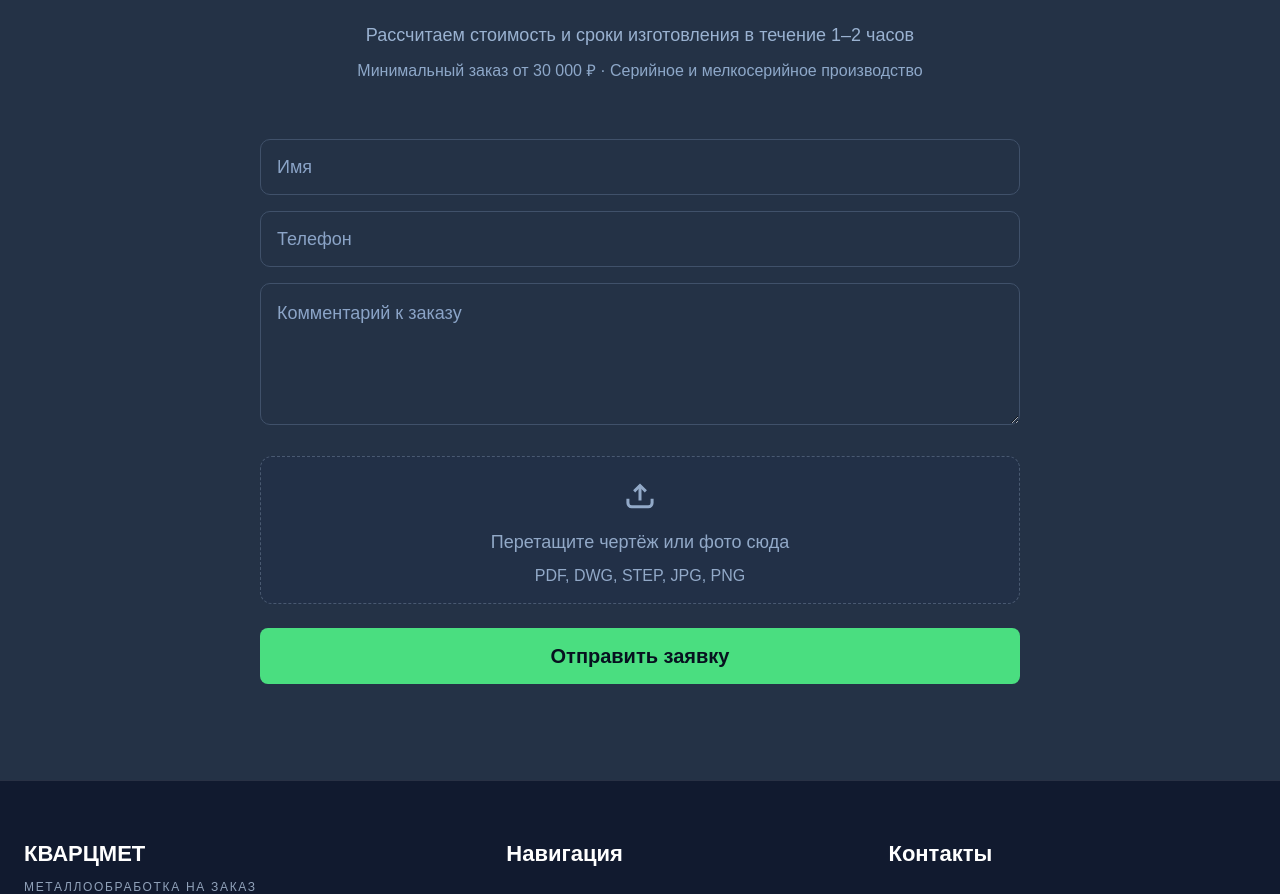
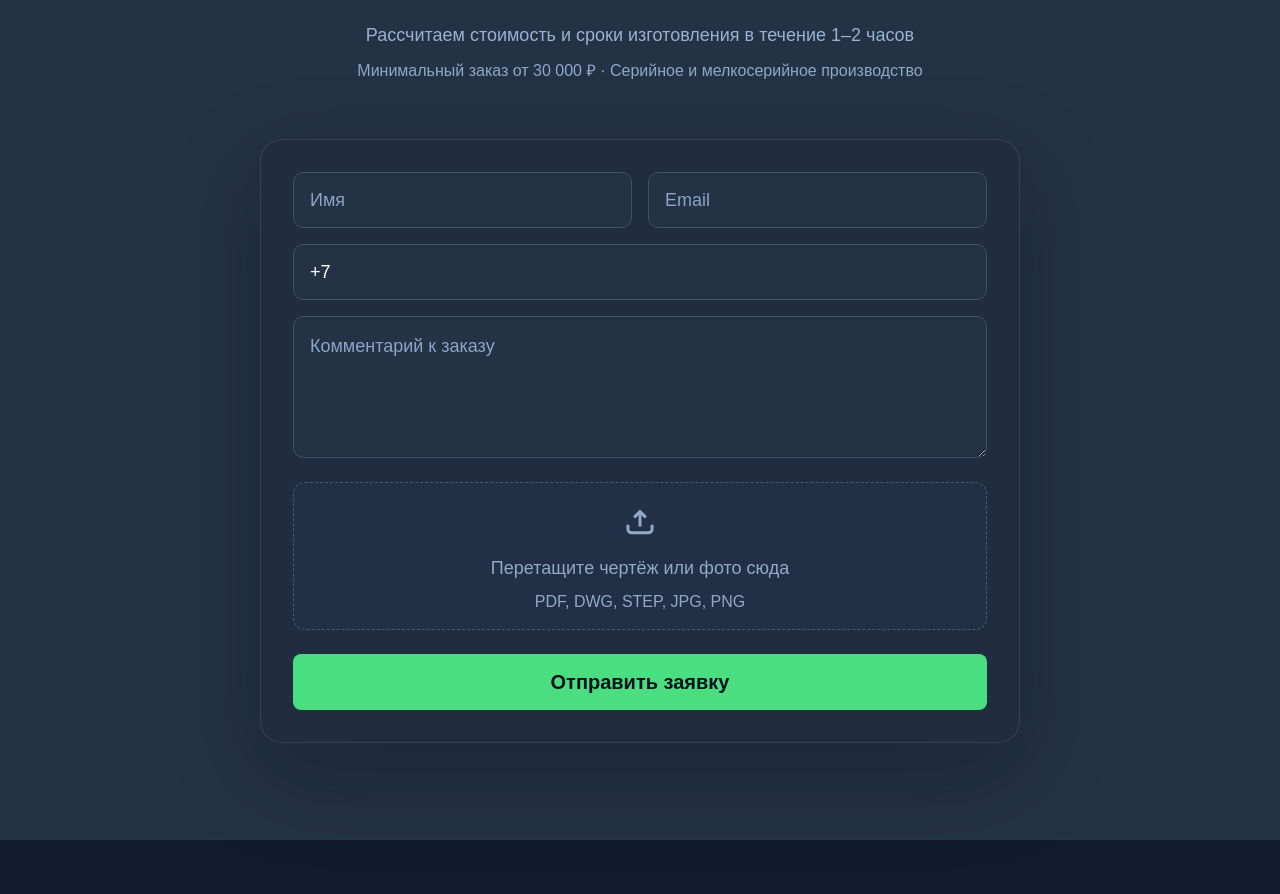
Before and after one commit to SnamikMT/kvarcmet, a Next.js app: page / in a window 1280 px wide. Shown: the part 4900-5794 px from the top of the page. Built offline with nearby package versions, Linux system fonts and the light colour scheme.

Commit message:
Improve SEO animations and contact form

```diff
--- a/app/components/AdvantagesSection.tsx
+++ b/app/components/AdvantagesSection.tsx
@@ -61,7 +61,7 @@ export default function AdvantagesSection() {
 
         <div className="mt-16 grid gap-10 lg:grid-cols-5 md:grid-cols-3 sm:grid-cols-2">
           {advantages.map(([title, description, Icon]) => (
-            <article key={title} className="text-center">
+            <article key={title} className="text-center transition duration-300 hover:-translate-y-1">
               <div className="mx-auto flex h-16 w-16 items-center justify-center rounded-full bg-[#123238] text-[#4ADE80]">
                 <Icon />
               </div>
--- a/app/components/AudienceSection.tsx
+++ b/app/components/AudienceSection.tsx
@@ -78,7 +78,7 @@ export default function AudienceSection() {
           {audienceCards.map(({ title, description, icon: Icon }) => (
             <article
               key={title}
-              className="rounded-[12px] border border-[#3A4960] bg-[#202C3F] px-8 py-8 text-center shadow-[0_0_0_1px_rgba(255,255,255,0.01)]"
+              className="rounded-[12px] border border-[#3A4960] bg-[#202C3F] px-8 py-8 text-center shadow-[0_0_0_1px_rgba(255,255,255,0.01)] transition duration-300 hover:-translate-y-1 hover:border-[#4ADE80]/40 hover:shadow-[0_20px_40px_rgba(0,0,0,0.18)]"
             >
               <div className="flex justify-center text-[#4ADE80]">
                 <Icon />
--- a/app/components/ContactSection.tsx
+++ b/app/components/ContactSection.tsx
@@ -1,3 +1,7 @@
+"use client";
+
+import { useMemo, useState } from "react";
+
 function UploadIcon() {
   return (
     <svg aria-hidden="true" viewBox="0 0 24 24" className="h-10 w-10" fill="none" stroke="currentColor" strokeWidth="1.8">
@@ -8,7 +12,28 @@ function UploadIcon() {
   );
 }
 
+function formatPhone(value: string) {
+  const digits = value.replace(/\D/g, "").slice(0, 11);
+  const normalized = digits.startsWith("8") ? `7${digits.slice(1)}` : digits;
+  const base = normalized.startsWith("7") ? normalized : `7${normalized}`;
+  const trimmed = base.slice(0, 11);
+
+  let result = "+7";
+  if (trimmed.length > 1) result += ` (${trimmed.slice(1, 4)}`;
+  if (trimmed.length >= 4) result += ")";
+  if (trimmed.length > 4) result += ` ${trimmed.slice(4, 7)}`;
+  if (trimmed.length > 7) result += `-${trimmed.slice(7, 9)}`;
+  if (trimmed.length > 9) result += `-${trimmed.slice(9, 11)}`;
+  return result;
+}
+
 export default function ContactSection() {
+  const [phone, setPhone] = useState("+7");
+  const [fileName, setFileName] = useState("");
+  const [status, setStatus] = useState<"idle" | "success">("idle");
+
+  const supportedFormats = useMemo(() => "PDF, DWG, STEP, JPG, PNG", []);
+
   return (
     <section id="contacts" className="bg-[#243246] py-24 text-white">
       <div className="mx-auto max-w-[1340px] px-6">
@@ -24,38 +49,72 @@ export default function ContactSection() {
           </p>
         </div>
 
-        <form className="mx-auto mt-14 max-w-[760px]">
-          <div className="space-y-4">
+        <form
+          className="mx-auto mt-14 max-w-[760px] rounded-[22px] border border-white/10 bg-[#202C3F]/80 p-6 shadow-[0_30px_90px_rgba(5,10,20,0.28)] backdrop-blur-sm sm:p-8"
+          onSubmit={(event) => {
+            event.preventDefault();
+            setStatus("success");
+          }}
+        >
+          <div className="grid gap-4 sm:grid-cols-2">
             <input
               type="text"
+              name="name"
               placeholder="Имя"
-              className="h-14 w-full rounded-[10px] border border-[#40516A] bg-transparent px-4 text-[18px] text-white outline-none placeholder:text-[#8BA4C7] focus:border-[#4ADE80]"
+              required
+              className="h-14 rounded-[10px] border border-[#40516A] bg-[#243246] px-4 text-[18px] text-white outline-none transition focus:border-[#4ADE80] focus:shadow-[0_0_0_4px_rgba(74,222,128,0.12)] placeholder:text-[#8BA4C7]"
             />
             <input
-              type="tel"
-              placeholder="Телефон"
-              className="h-14 w-full rounded-[10px] border border-[#40516A] bg-transparent px-4 text-[18px] text-white outline-none placeholder:text-[#8BA4C7] focus:border-[#4ADE80]"
-            />
-            <textarea
-              placeholder="Комментарий к заказу"
-              rows={4}
-              className="w-full rounded-[10px] border border-[#40516A] bg-transparent px-4 py-4 text-[18px] text-white outline-none placeholder:text-[#8BA4C7] focus:border-[#4ADE80]"
+              type="email"
+              name="email"
+              placeholder="Email"
+              required
+              className="h-14 rounded-[10px] border border-[#40516A] bg-[#243246] px-4 text-[18px] text-white outline-none transition focus:border-[#4ADE80] focus:shadow-[0_0_0_4px_rgba(74,222,128,0.12)] placeholder:text-[#8BA4C7]"
             />
           </div>
 
-          <label className="mt-6 flex min-h-[148px] cursor-pointer flex-col items-center justify-center rounded-[12px] border border-dashed border-[#495971] bg-[#223047] text-center text-[#92A9C8]">
-            <input type="file" className="sr-only" />
+          <div className="mt-4 grid gap-4">
+            <input
+              type="tel"
+              name="phone"
+              placeholder="Телефон"
+              required
+              inputMode="tel"
+              value={phone}
+              onChange={(event) => setPhone(formatPhone(event.target.value))}
+              className="h-14 rounded-[10px] border border-[#40516A] bg-[#243246] px-4 text-[18px] text-white outline-none transition focus:border-[#4ADE80] focus:shadow-[0_0_0_4px_rgba(74,222,128,0.12)] placeholder:text-[#8BA4C7]"
+            />
+            <textarea
+              name="comment"
+              placeholder="Комментарий к заказу"
+              rows={4}
+              className="rounded-[10px] border border-[#40516A] bg-[#243246] px-4 py-4 text-[18px] text-white outline-none transition focus:border-[#4ADE80] focus:shadow-[0_0_0_4px_rgba(74,222,128,0.12)] placeholder:text-[#8BA4C7]"
+            />
+          </div>
+
+          <label className="mt-6 flex min-h-[148px] cursor-pointer flex-col items-center justify-center rounded-[12px] border border-dashed border-[#495971] bg-[#223047] text-center text-[#92A9C8] transition hover:border-[#4ADE80] hover:bg-[#26354D]">
+            <input
+              type="file"
+              className="sr-only"
+              onChange={(event) => setFileName(event.target.files?.[0]?.name ?? "")}
+            />
             <UploadIcon />
             <p className="mt-4 text-[18px]">Перетащите чертёж или фото сюда</p>
-            <p className="mt-2 text-[16px]">PDF, DWG, STEP, JPG, PNG</p>
+            <p className="mt-2 text-[16px]">{fileName || supportedFormats}</p>
           </label>
 
           <button
             type="submit"
-            className="mt-6 inline-flex h-14 w-full items-center justify-center rounded-[8px] bg-[#4ADE80] text-[20px] font-semibold text-[#07111F] transition hover:brightness-110"
+            className="mt-6 inline-flex h-14 w-full items-center justify-center rounded-[8px] bg-[#4ADE80] text-[20px] font-semibold text-[#07111F] transition duration-300 hover:-translate-y-0.5 hover:brightness-110 hover:shadow-[0_16px_36px_rgba(74,222,128,0.24)]"
           >
             Отправить заявку
           </button>
+
+          {status === "success" && (
+            <p className="mt-4 text-center text-[16px] text-[#9CE7B7]">
+              Заявка готова к отправке — можно подключить backend или интеграцию с CRM.
+            </p>
+          )}
         </form>
       </div>
     </section>
--- a/app/components/EquipmentSection.tsx
+++ b/app/components/EquipmentSection.tsx
@@ -25,7 +25,7 @@ export default function EquipmentSection() {
           {equipmentCards.map(([title, description]) => (
             <article
               key={title}
-              className="rounded-[12px] border border-white/12 bg-[#233146]/78 px-6 py-6 backdrop-blur-[2px]"
+              className="rounded-[12px] border border-white/12 bg-[#233146]/78 px-6 py-6 backdrop-blur-[2px] transition duration-300 hover:-translate-y-1 hover:border-[#4ADE80]/35 hover:shadow-[0_18px_36px_rgba(0,0,0,0.16)]"
             >
               <h3 className="text-[18px] font-extrabold text-white">{title}</h3>
               <p className="mt-3 text-[15px] leading-7 text-[#99AFCD]">{description}</p>
--- a/app/components/Footer.tsx
+++ b/app/components/Footer.tsx
@@ -49,7 +49,7 @@ export default function Footer() {
           <h3 className="text-[22px] font-extrabold text-white">Навигация</h3>
           <nav className="mt-5 space-y-3 text-[18px] text-[#97B0D1]">
             {navigation.map((item) => (
-              <Link key={item.href} href={item.href} className="block transition hover:text-white">
+              <Link key={item.href} href={item.href} className="block transition duration-300 hover:translate-x-1 hover:text-white">
                 {item.label}
               </Link>
             ))}
@@ -59,11 +59,11 @@ export default function Footer() {
         <div>
           <h3 className="text-[22px] font-extrabold text-white">Контакты</h3>
           <div className="mt-5 space-y-4 text-[18px] text-[#97B0D1]">
-            <a href="tel:+74951234567" className="flex items-center gap-3 transition hover:text-white">
+            <a href="tel:+74951234567" className="flex items-center gap-3 transition duration-300 hover:translate-x-1 hover:text-white">
               <PhoneIcon />
               +7 (495) 123-45-67
             </a>
-            <a href="mailto:info@kvartsmet.ru" className="flex items-center gap-3 transition hover:text-white">
+            <a href="mailto:info@kvartsmet.ru" className="flex items-center gap-3 transition duration-300 hover:translate-x-1 hover:text-white">
               <MailIcon />
               info@kvartsmet.ru
             </a>
--- a/app/components/Header.tsx
+++ b/app/components/Header.tsx
@@ -28,7 +28,7 @@ export default function Header() {
 
         <nav className="hidden items-center gap-10 text-[15px] font-semibold text-slate-400 lg:flex">
           {navigation.map((item) => (
-            <Link key={item.href} href={item.href} className="transition hover:text-white">
+            <Link key={item.href} href={item.href} className="transition duration-300 hover:-translate-y-0.5 hover:text-white">
               {item.label}
             </Link>
           ))}
@@ -44,7 +44,7 @@ export default function Header() {
           </a>
           <a
             href="#contacts"
-            className="inline-flex h-10 items-center rounded-[8px] bg-[#4ADE80] px-5 text-[15px] font-semibold text-[#07111F] transition hover:brightness-110"
+            className="inline-flex h-10 items-center rounded-[8px] bg-[#4ADE80] px-5 text-[15px] font-semibold text-[#07111F] transition duration-300 hover:-translate-y-0.5 hover:brightness-110 hover:shadow-[0_12px_28px_rgba(74,222,128,0.26)]"
           >
             Отправить чертёж
           </a>
--- a/app/components/Hero.tsx
+++ b/app/components/Hero.tsx
@@ -50,14 +50,14 @@ export default function Hero() {
           <div className="mt-10 flex flex-col gap-4 sm:flex-row">
             <a
               href="#contacts"
-              className="inline-flex h-14 items-center justify-center gap-3 rounded-[8px] bg-[#4ADE80] px-8 text-[18px] font-semibold text-[#07111F] transition hover:brightness-110"
+              className="inline-flex h-14 items-center justify-center gap-3 rounded-[8px] bg-[#4ADE80] px-8 text-[18px] font-semibold text-[#07111F] transition duration-300 hover:-translate-y-0.5 hover:brightness-110 hover:shadow-[0_20px_44px_rgba(74,222,128,0.22)]"
             >
               <DocumentIcon />
               Отправить чертёж
             </a>
             <a
               href="#gallery"
-              className="inline-flex h-14 items-center justify-center gap-3 rounded-[8px] border border-[#33425D] bg-transparent px-8 text-[18px] font-semibold text-white transition hover:border-[#4C5D7F] hover:bg-white/[0.03]"
+              className="inline-flex h-14 items-center justify-center gap-3 rounded-[8px] border border-[#33425D] bg-transparent px-8 text-[18px] font-semibold text-white transition duration-300 hover:-translate-y-0.5 hover:border-[#4C5D7F] hover:bg-white/[0.03]"
             >
               Показать деталь
               <ArrowIcon />
--- a/app/components/ServicesSection.tsx
+++ b/app/components/ServicesSection.tsx
@@ -90,7 +90,7 @@ export default function ServicesSection() {
 
         <div className="mt-14 grid gap-6 lg:grid-cols-3">
           {serviceCards.map(({ title, description, badge, icon: Icon }) => (
-            <article key={title} className="rounded-[12px] border border-[#394860] bg-[#202C3F] px-6 py-6">
+            <article key={title} className="rounded-[12px] border border-[#394860] bg-[#202C3F] px-6 py-6 transition duration-300 hover:-translate-y-1 hover:border-[#4ADE80]/40 hover:shadow-[0_20px_40px_rgba(0,0,0,0.18)]">
               <div className="text-[#4ADE80]">
                 <Icon />
               </div>
@@ -102,14 +102,14 @@ export default function ServicesSection() {
             </article>
           ))}
 
-          <article className="flex min-h-[220px] flex-col items-center justify-center rounded-[12px] border border-[#226D4E] bg-[#122533] px-8 py-8 text-center">
+          <article className="flex min-h-[220px] flex-col items-center justify-center rounded-[12px] border border-[#226D4E] bg-[#122533] px-8 py-8 text-center transition duration-300 hover:-translate-y-1 hover:shadow-[0_22px_42px_rgba(0,0,0,0.22)]">
             <h3 className="text-[20px] font-extrabold text-white">Нужна нестандартная обработка?</h3>
             <p className="mt-4 max-w-[280px] text-[16px] leading-7 text-[#94A9C8]">
               Отправьте чертёж — рассчитаем стоимость бесплатно
             </p>
             <a
               href="#contacts"
-              className="mt-8 inline-flex h-12 items-center rounded-[8px] bg-[#4ADE80] px-7 text-[17px] font-semibold text-[#07111F] transition hover:brightness-110"
+              className="mt-8 inline-flex h-12 items-center rounded-[8px] bg-[#4ADE80] px-7 text-[17px] font-semibold text-[#07111F] transition duration-300 hover:-translate-y-0.5 hover:brightness-110 hover:shadow-[0_16px_36px_rgba(74,222,128,0.24)]"
             >
               Отправить запрос
             </a>
--- a/app/globals.css
+++ b/app/globals.css
@@ -7,6 +7,7 @@
 html,
 body {
   min-height: 100%;
+  scroll-behavior: smooth;
 }
 
 body {
@@ -22,6 +23,11 @@ body {
   box-sizing: border-box;
 }
 
+*::selection {
+  background-color: rgba(74, 222, 128, 0.35);
+  color: #ffffff;
+}
+
 a {
   color: inherit;
   text-decoration: none;
```
Also changed, not shown: app/layout.tsx (+37 -3 lines), app/page.tsx (+25 -0 lines).
